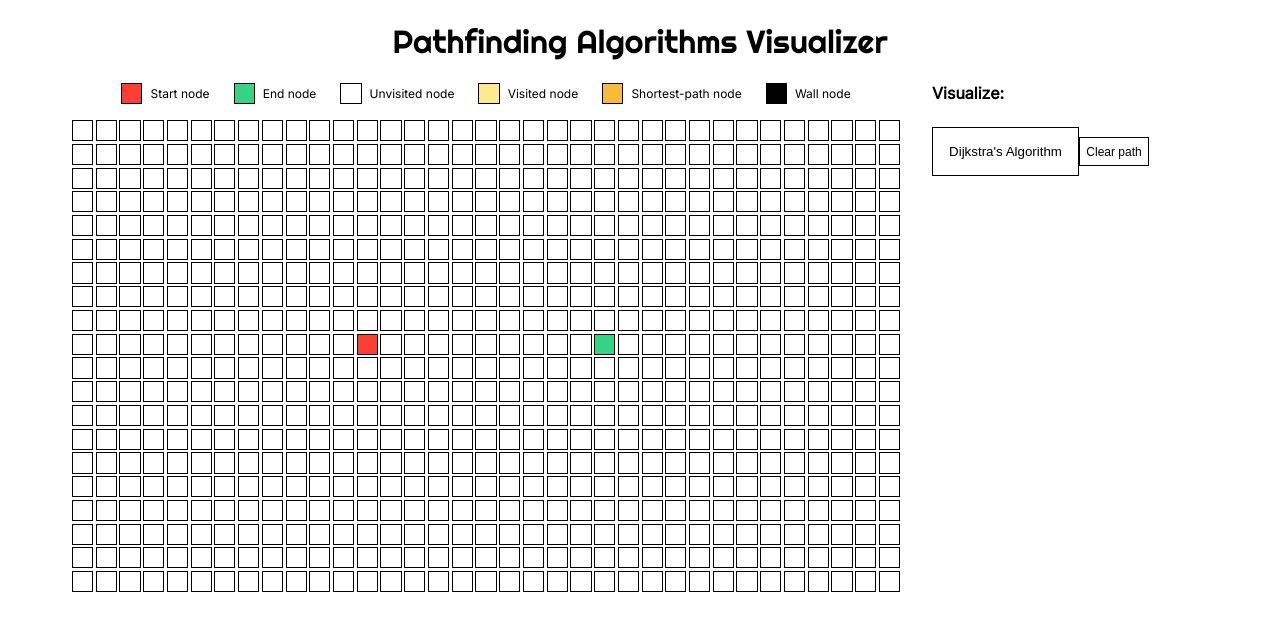
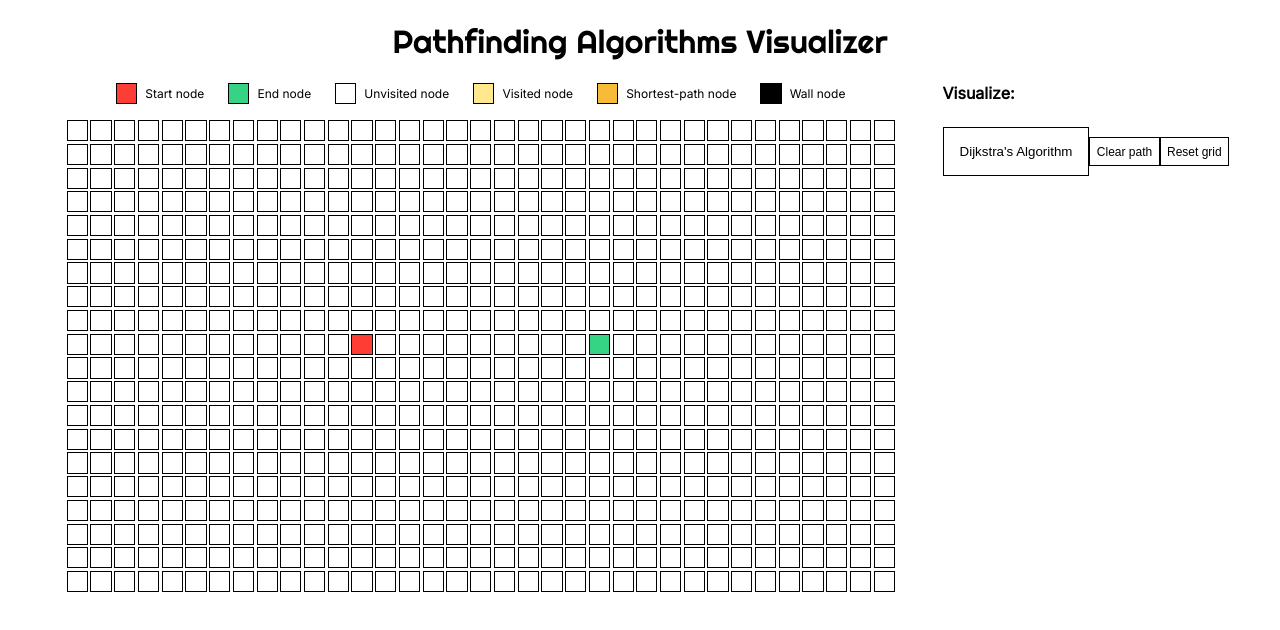
Before and after one commit to sonngdev/algorithms-visualizer, a React (Vite) app in the folder react-vite/: page / in a window 1280 px wide. Shown: the top 630 px of the page. Built offline with nearby package versions, Linux system fonts and the light colour scheme.

Commit message:
feat: Add minor button to clear grid

```diff
--- a/react-vite/src/App.css
+++ b/react-vite/src/App.css
@@ -58,7 +58,7 @@
   margin-bottom: 1.5rem;
 }
 
-.action.clear {
+.action.minor {
   padding: 0.4rem;
   font-size: 0.75rem;
 }
--- a/react-vite/src/App.tsx
+++ b/react-vite/src/App.tsx
@@ -245,10 +245,17 @@ function App() {
           </button>
           <button
             type="button"
-            className="action clear"
+            className="action minor"
             onClick={clearVisualizedPath}
           >
             Clear path
+          </button>
+          <button
+            type="button"
+            className="action minor"
+            onClick={resetNodeStates}
+          >
+            Reset grid
           </button>
         </div>
       </div>
```
